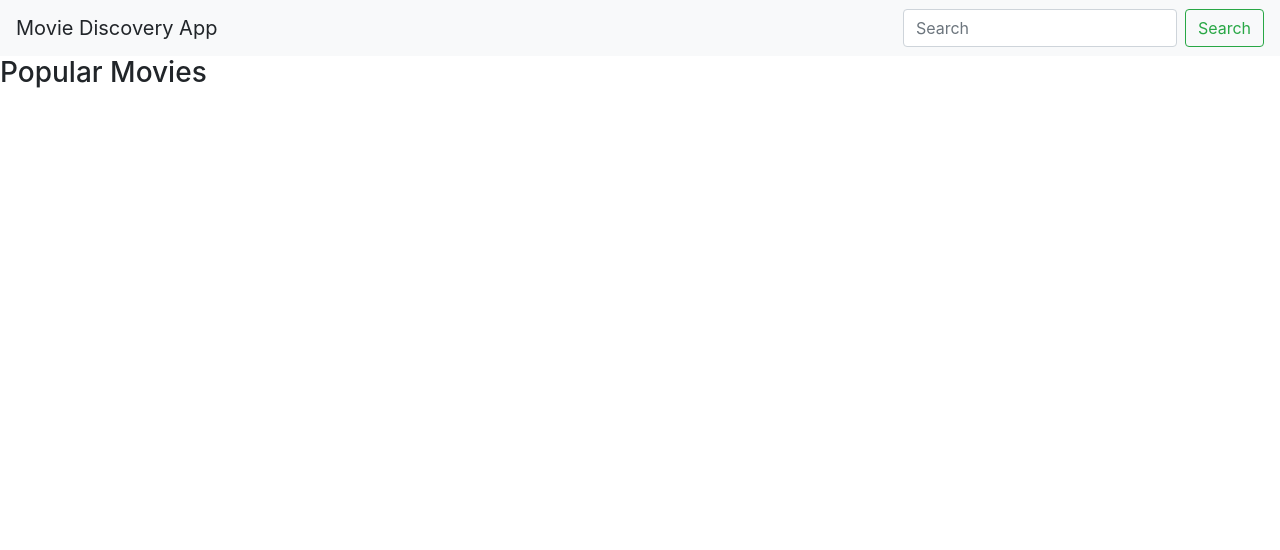
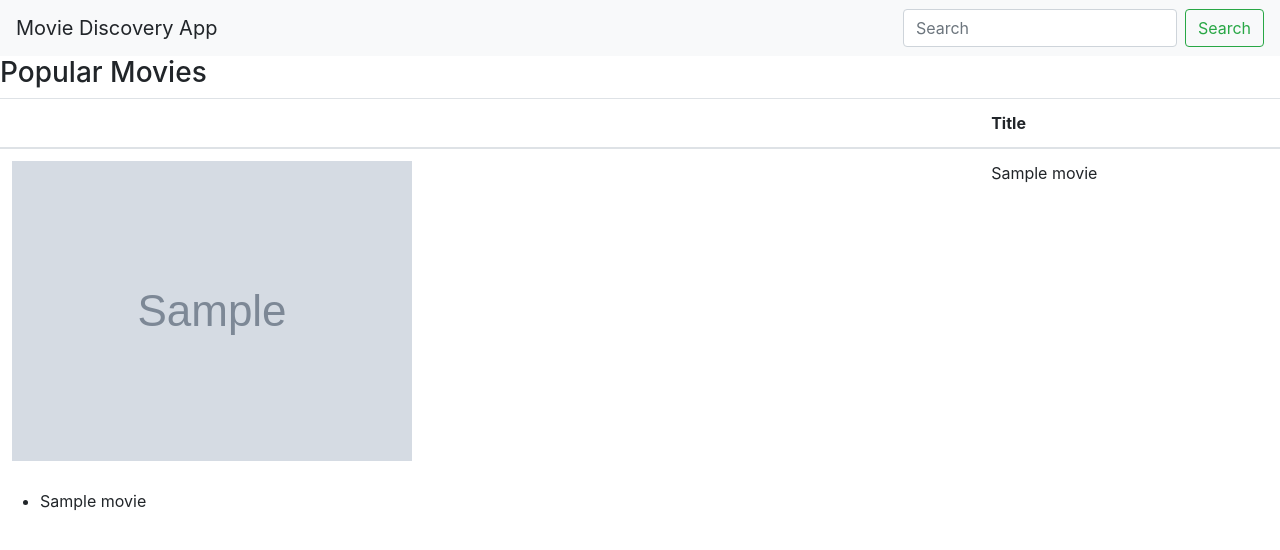
Before and after one commit to memuunkie/movie_db_app, a Flask app: template templates/home.html in a window 1280 px wide. Shown: the top 550 px of the page. Run offline with Flask 2, Linux system fonts and the light colour scheme; the template is opened without the code that fills it: most values are stand-ins (such as "Sample title", 1, 10 or a date in 2020); grey boxes marked "Sample" are stand-in pictures; some libraries are stand-ins or nearby versions.

Commit message:
TEMPLATE: home displays popular movies with poster thumbnail

```diff
--- a/templates/home.html
+++ b/templates/home.html
@@ -4,8 +4,30 @@
 
 	<h3>Popular Movies</h3>
 
+	<table class="table">
+		<thead>
+			<tr>
+				<th scope="col"></th>
+				<th scope="col">Title</th>
+			</tr>
+		</thead>
+		<tbody>
+			{% for movie in movies %}
+			<tr>
+				<td><img src="{{ image_url }}{{ movie.poster_path }}"></td>
+				<td>{{ movie.title }}</td>
+			</tr>
+			{% endfor %}
+		</tbody>
+	</table>
+
+<!-- TODO: Remove after. Just to see return data options -->
 	<ul>
-		<!-- TODO: List popular movies. Maybe include pics -->
+		{% for movie in movies %}
+		<li>{{ movie }}</li>
+
+		{% endfor %}
+
 	</ul>
 
 {% endblock %}
```
